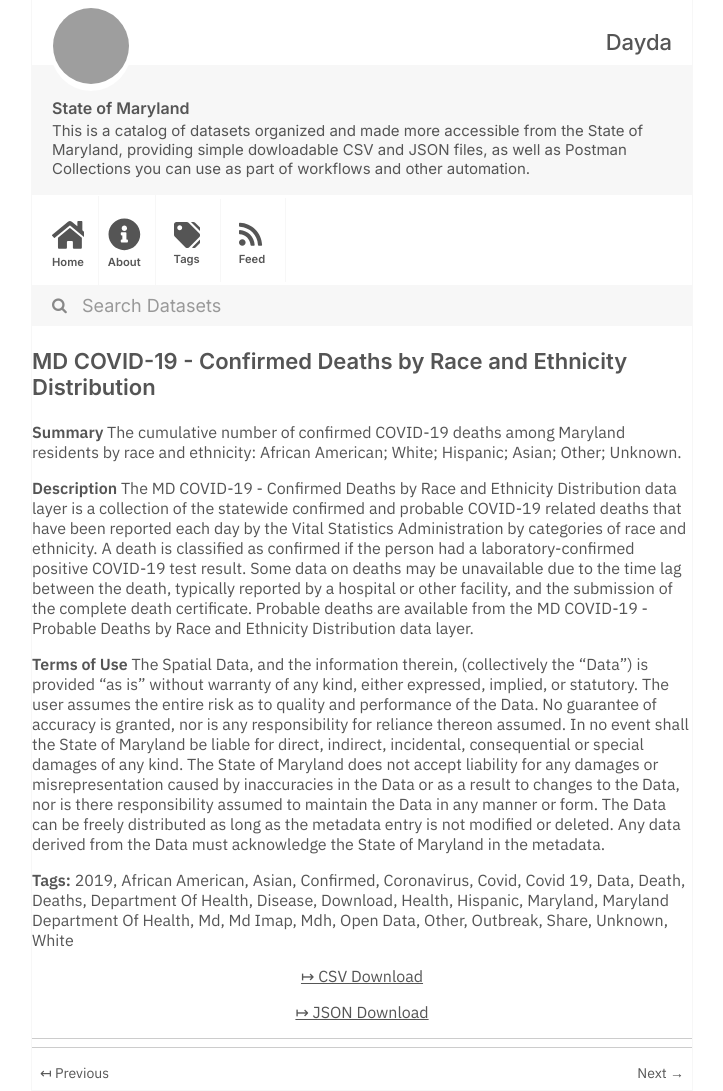
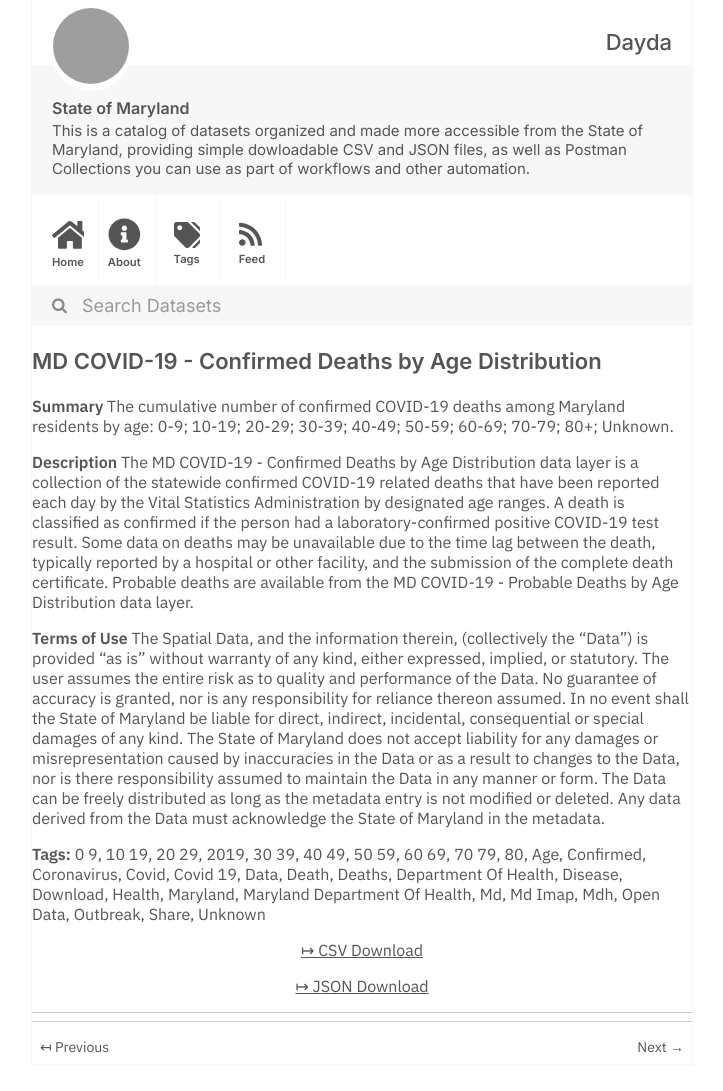
Before and after one commit to dayda-entities/state-of-maryland, a Jekyll site: the page built from _posts/2020-11-10-md-covid-19-confirmed-deaths-b.md, in a window 1280 px wide. Shown: the whole page, without its empty margins (278-1001 px from the left). Built offline with Jekyll 4.4.1, drawn with Linux system fonts in a browser that asks for light colours; after the commit the page ends 1065 px from its top, so only the background shows below that; grey boxes are pictures that could not be loaded.

Commit message:
Publish Data

```diff
--- a/_posts/2020-11-10-md-covid-19-confirmed-deaths-b.md
+++ b/_posts/2020-11-10-md-covid-19-confirmed-deaths-b.md
@@ -1,13 +1,21 @@
 ---
-title: MD COVID-19 - Confirmed Deaths by Race and Ethnicity Distribution
-created: '2020-11-10T17:25:24.187783'
-modified: '2020-12-04T19:15:10.239266'
+title: MD COVID-19 - Confirmed Deaths by Age Distribution
+created: '2020-11-10T17:24:58.951787'
+modified: '2020-12-04T19:14:57.584299'
 state: active
 type: dataset
 tags:
+  - 0 9
+  - 10 19
+  - 20 29
   - '2019'
-  - African American
-  - Asian
+  - 30 39
+  - 40 49
+  - 50 59
+  - 60 69
+  - 70 79
+  - '80'
+  - Age
   - Confirmed
   - Coronavirus
   - Covid
@@ -19,31 +27,28 @@ tags:
   - Disease
   - Download
   - Health
-  - Hispanic
   - Maryland
   - Maryland Department Of Health
   - Md
   - Md Imap
   - Mdh
   - Open Data
-  - Other
   - Outbreak
   - Share
   - Unknown
-  - White
 groups:
   - Local Government
-csv_url: 'https://opendata.maryland.gov/api/views/qwhp-7983/rows.csv?accessType=DOWNLOAD'
+csv_url: 'https://opendata.maryland.gov/api/views/ix2d-fenx/rows.csv?accessType=DOWNLOAD'
 json_url: >-
-  https://opendata.maryland.gov/api/views/qwhp-7983/rows.json?accessType=DOWNLOAD
+  https://opendata.maryland.gov/api/views/ix2d-fenx/rows.json?accessType=DOWNLOAD
 layout: post
 
 ---
 <b>Summary</b>
-The cumulative number of confirmed COVID-19 deaths among Maryland residents by race and ethnicity: African American; White; Hispanic; Asian; Other; Unknown.
+The cumulative number of confirmed COVID-19 deaths among Maryland residents by age: 0-9; 10-19; 20-29; 30-39; 40-49; 50-59; 60-69; 70-79; 80+; Unknown.
 
 <b>Description</b>
-The MD COVID-19 - Confirmed Deaths by Race and Ethnicity Distribution data layer is a collection of the statewide confirmed and probable COVID-19 related deaths that have been reported each day by the Vital Statistics Administration by categories of race and ethnicity. A death is classified as confirmed if the person had a laboratory-confirmed positive COVID-19 test result. Some data on deaths may be unavailable due to the time lag between the death, typically reported by a hospital or other facility, and the submission of the complete death certificate. Probable deaths are available from the MD COVID-19 - Probable Deaths by Race and Ethnicity Distribution data layer.
+The MD COVID-19 - Confirmed Deaths by Age Distribution data layer is a collection of the statewide confirmed COVID-19 related deaths that have been reported each day by the Vital Statistics Administration by designated age ranges. A death is classified as confirmed if the person had a laboratory-confirmed positive COVID-19 test result. Some data on deaths may be unavailable due to the time lag between the death, typically reported by a hospital or other facility, and the submission of the complete death certificate. Probable deaths are available from the MD COVID-19 - Probable Deaths by Age Distribution data layer.
 
 <b>Terms of Use</b>
 The Spatial Data, and the information therein, (collectively the "Data") is provided "as is" without warranty of any kind, either expressed, implied, or statutory. The user assumes the entire risk as to quality and performance of the Data. No guarantee of accuracy is granted, nor is any responsibility for reliance thereon assumed. In no event shall the State of Maryland be liable for direct, indirect, incidental, consequential or special damages of any kind. The State of Maryland does not accept liability for any damages or misrepresentation caused by inaccuracies in the Data or as a result to changes to the Data, nor is there responsibility assumed to maintain the Data in any manner or form. The Data can be freely distributed as long as the metadata entry is not modified or deleted. Any data derived from the Data must acknowledge the State of Maryland in the metadata.
```
